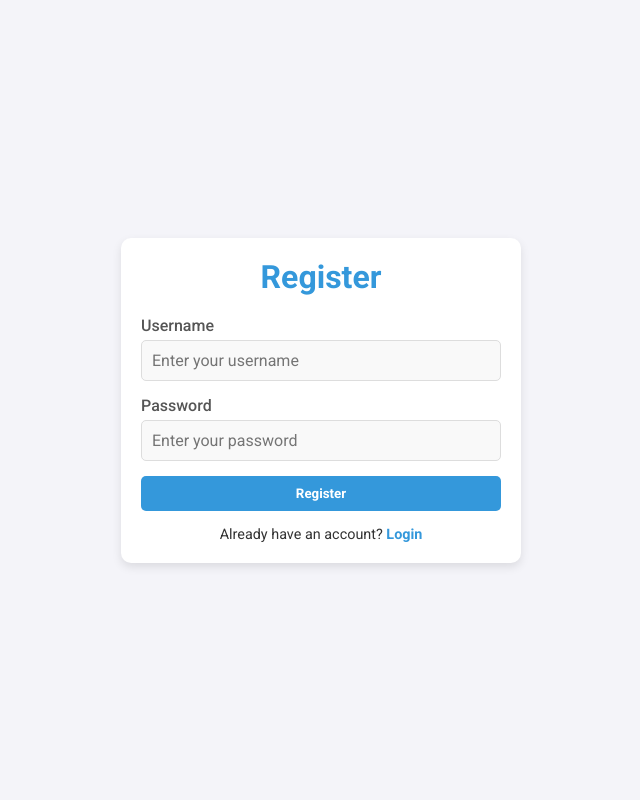
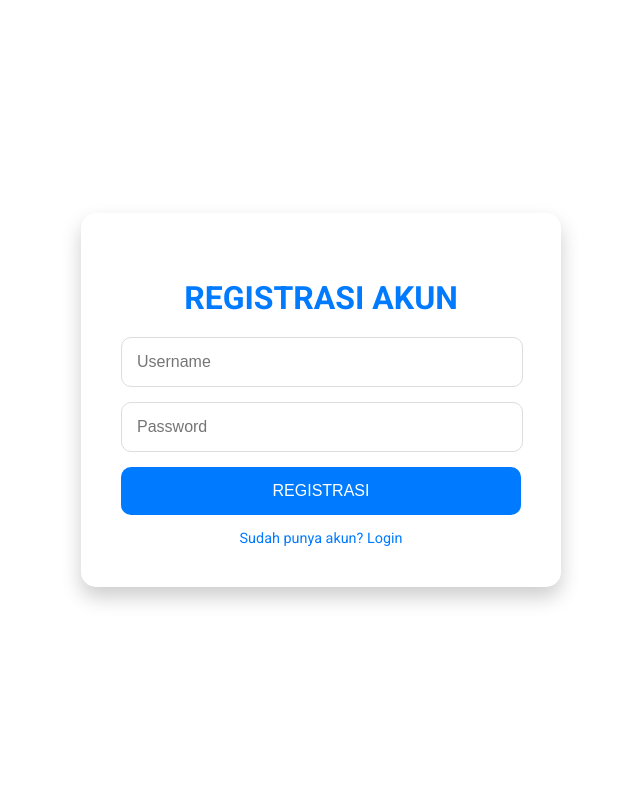
Before and after one commit to Sandhj/project, a Flask app: page /register in a window 1280 px wide. Shown: the whole page, without its empty margins (319-959 px from the left). Run offline with Flask 3, Linux system fonts and the light colour scheme.

Commit message:
Update register.html

```diff
--- a/templates/register.html
+++ b/templates/register.html
@@ -3,172 +3,117 @@
 <head>
     <meta charset="UTF-8">
     <meta name="viewport" content="width=device-width, initial-scale=1.0">
-    <title>Register</title>
+    <title>Registrasi - SANSTORE</title>
     <style>
     @import url('https://fonts.googleapis.com/css2?family=Roboto:wght@400;500;700&display=swap');
 
-        * {
-            margin: 0;
-            padding: 0;
-            box-sizing: border-box;
+    body {
         font-family: 'Roboto', sans-serif;
-        }
-
-        body {
-            height: 100vh;
         display: flex;
         justify-content: center;
         align-items: center;
-            background: #f4f4f9;
+        height: 100vh;
+        margin: 0;
+        background: #fffff;
         color: #333;
     }
-
     .container {
+        text-align: center;
+        background: #fff;
+        padding: 40px;
+        box-shadow: 0px 10px 20px rgba(0, 0, 0, 0.2);
+        border-radius: 15px;
         width: 100%;
         max-width: 400px;
-            background: #fff;
+    }
+    .container h2 {
+        font-weight: 700;
+        font-size: 2rem;
+        margin-bottom: 20px;
+        color: #007BFF;
+    }
+    input {
+        display: block;
+        margin: 15px auto;
+        padding: 15px;
+        width: calc(100% - 30px);
+        border: 1px solid #ddd;
         border-radius: 10px;
-            padding: 20px;
-            box-shadow: 0 4px 10px rgba(0, 0, 0, 0.1);
+        font-size: 1rem;
+        transition: border-color 0.3s ease;
     }
-
-        h1 {
-            text-align: center;
-            margin-bottom: 20px;
-            font-size: 2rem;
-            color: #3498db;
+    input:focus {
+        outline: none;
+        border-color: #007BFF;
+        box-shadow: 0 0 8px rgba(0, 123, 255, 0.3);
     }
-
-        .form-group {
-            margin-bottom: 15px;
+    button {
+        padding: 15px;
+        width: 100%;
+        font-size: 1rem;
+        font-weight: 500;
+        background-color: #007BFF;
+        color: white;
+        border: none;
+        border-radius: 10px;
+        cursor: pointer;
+        transition: background-color 0.3s ease, transform 0.2s ease;
     }
-
-        label {
+    button:hover {
+        background-color: #0056b3;
+        transform: scale(1.05);
+    }
+    a {
         display: block;
-            font-weight: 500;
-            margin-bottom: 5px;
-            color: #555;
+        margin-top: 15px;
+        color: #007BFF;
+        text-decoration: none;
+        font-size: 0.9rem;
+        transition: color 0.3s ease;
     }
-
-        input {
-            width: 100%;
+    a:hover {
+        color: #0056b3;
+        text-decoration: underline;
+    }
+    ul {
+        list-style: none;
+        padding: 0;
+        margin-top: 15px;
+    }
+    ul li {
+        margin: 5px 0;
         padding: 10px;
-            border: 1px solid #ddd;
         border-radius: 5px;
-            background: #f9f9f9;
-            color: #333;
-            outline: none;
-            font-size: 1rem;
-        }
-
-        input:focus {
-            border-color: #3498db;
-        }
-
-        .btn {
-            width: 100%;
-            padding: 10px;
-            border: none;
-            border-radius: 5px;
-            background: #3498db;
-            color: #fff;
-            font-weight: bold;
-            cursor: pointer;
-            transition: background 0.3s;
-        }
-
-        .btn:hover {
-            background: #2980b9;
-        }
-
-        .switch {
-            margin-top: 15px;
-            text-align: center;
+        color: #FF0000;
         font-size: 0.9rem;
     }
-
-        .switch a {
-            color: #3498db;
-            text-decoration: none;
-            font-weight: bold;
+    ul li.error {
+        background-color: #e74c3c;
     }
-
-        .switch a:hover {
-            text-decoration: underline;
-        }
-
-        /* Styling untuk container pesan flash */
-        #flash-message {
-                margin: 20px 0;
-        }
-
-        /* Default styling untuk pesan flash */
-        .alert {
-                padding: 15px;
-                margin-bottom: 10px;
-                border: 1px solid transparent;
-                border-radius: 5px;
-                font-size: 16px;
-                text-align: center;
-        }
-
-        /* Styling untuk pesan sukses */
-        .alert-success {
-                color: #155724;
-                background-color: #d4edda;
-                border-color: #c3e6cb;
-        }
-
-        /* Styling untuk pesan error/danger */
-        .alert-danger {
-                color: #721c24;
-                background-color: #f8d7da;
-                border-color: #f5c6cb;
-        }
-
-        /* Styling untuk pesan informasi */
-        .alert-info {
-                color: #0c5460;
-                background-color: #d1ecf1;
-                border-color: #bee5eb;
-        }
-
-        /* Styling untuk pesan peringatan */
-        .alert-warning {
-                color: #856404;
-                background-color: #fff3cd;
-                border-color: #ffeeba;
+    ul li.success {
+        background-color: #2ecc71;
     }
 </style>
+
 </head>
 <body>
     <div class="container">
-        <h1>Register</h1>
-        <!-- Bagian untuk pesan flash -->
-        {% with messages = get_flashed_messages() %}
+        <h2>REGISTRASI AKUN</h2>
+        <form method="POST" action="/register">
+            <input type="text" name="username" placeholder="Username" required>
+            <input type="password" name="password" placeholder="Password" required>
+            <button type="submit">REGISTRASI</button>
+        </form>
+        <a href="/">Sudah punya akun? Login</a>
+        {% with messages = get_flashed_messages(with_categories=true) %}
             {% if messages %}
-            <div id="flash-message">
-                {% for message in messages %}
-                    <div class="alert">{{ message }}</div>
+                <ul>
+                    {% for category, message in messages %}
+                        <li class="{{ category }}">{{ message }}</li>
                     {% endfor %}
-            </div>
+                </ul>
             {% endif %}
         {% endwith %}
-
-        <form action="/register" method="POST">
-            <div class="form-group">
-                <label for="username">Username</label>
-                <input type="text" id="username" placeholder="Enter your username" required>
-            </div>
-            <div class="form-group">
-                <label for="password">Password</label>
-                <input type="password" id="password" placeholder="Enter your password" required>
-            </div>
-            <button type="submit" class="btn">Register</button>
-            <div class="switch">
-                Already have an account? <a href="login.html">Login</a>
-            </div>
-        </form>
     </div>
 </body>
 </html>
```
Lines whose indentation alone changed are shown as unchanged.
